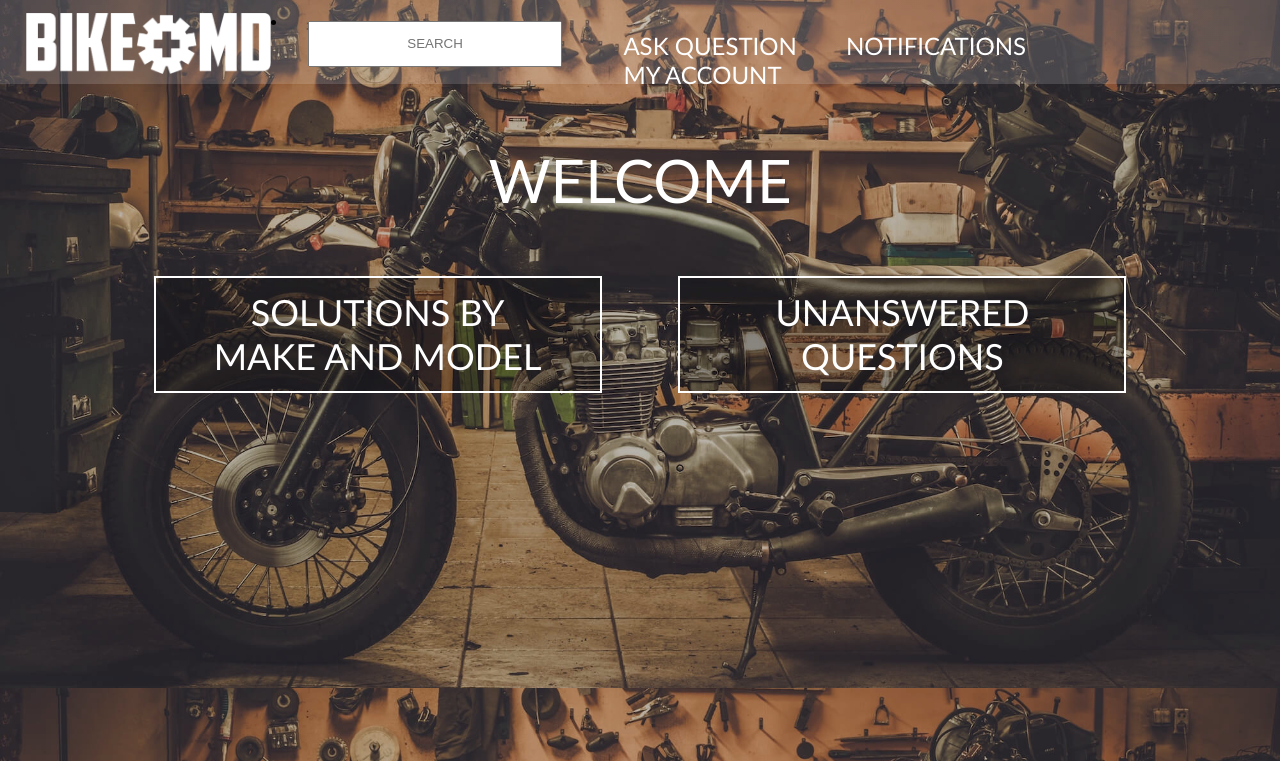
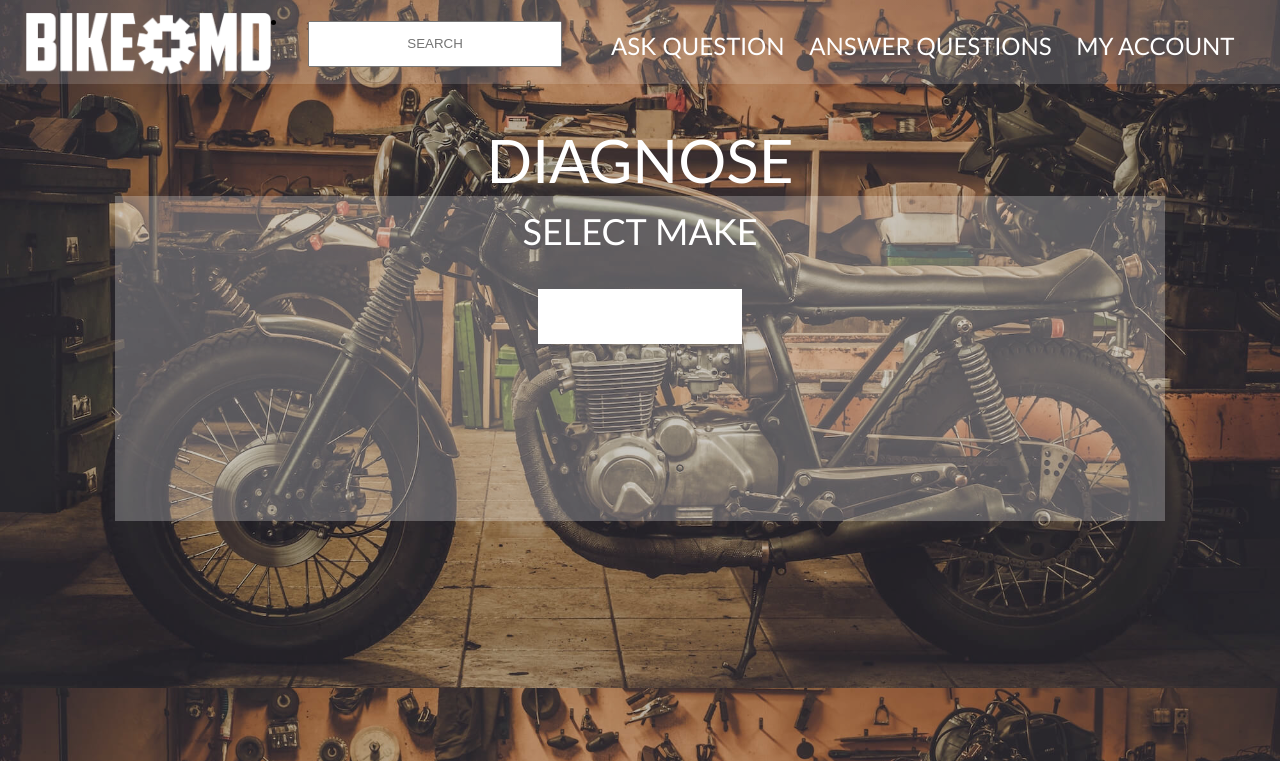
Before and after one commit to bike-md/bike_md, a Django app: page /diag_app/ in a window 1280 px wide. Shown: the top 761 px of the page. Run offline with Django 3.2, Linux system fonts and the light colour scheme; some libraries are stand-ins or nearby versions.

Commit message:
main page

```diff
--- a/diag_app/static/css/_bikedetails.scss
+++ b/diag_app/static/css/_bikedetails.scss
@@ -22,8 +22,8 @@ $golden: #b68d58;
 
 @mixin verticalcenter{
   position: relative;
-  top: 43%;
-  transform: translateY(-43%);
+  top: 30%;
+  transform: translateY(-30%);
 }
 
 
@@ -38,69 +38,7 @@ $golden: #b68d58;
   margin:0;
 }
 
-header{
-  background:linear-gradient(
-        rgba(white, 0.15),
-        rgba(white, 0.15)
-      );
-  height:58px;
-  padding:1% 2%;
 
-.templatelogo{
-  width:20%;
-  float:left;
-}
-
-.search{
-  width:20%;
-  margin:0 3%;
-  float:left;
-  position:relative;
-  bottom:10px;
-}
-
-.templatenav{
-
-    li{
-      list-style-type:none;
-      display:inline-block;
-      padding:0 2%;
-      margin:0;
-      float:left;
-
-      a{
-        text-decoration:none;
-        color:white;
-        @include regularfont;
-        position:relative;
-      }
-
-
-      a:after{
-        display:block;
-        position:absolute;
-        bottom:30px;
-        height:5px;
-        width:0px;
-        background-color:$golden;
-        transition:width .5s;
-        content:"";
-      }
-
-      .link1:hover:after{
-        width:100%;
-      }
-
-      .link2:hover:after{
-        width:100%;
-      }
-
-      .link3:hover:after{
-        width:100%;
-      }
-    }
-  }
-}
 
 .specs{
   @include regularfont;
--- a/diag_app/static/css/_main.scss
+++ b/diag_app/static/css/_main.scss
@@ -1,6 +1,7 @@
 $charcoal: #313237;
 $seafoam: #a8bdba;
 $golden: #b68d58;
+$teal: #45756e;
 
 @mixin regularfont{
   font-size:1.5rem;
@@ -21,6 +22,7 @@ $golden: #b68d58;
 }
 
 
+
 .mainbody{
   background:
   linear-gradient(
@@ -32,119 +34,72 @@ $golden: #b68d58;
   margin:0;
 }
 
-header{
-  background:linear-gradient(
-        rgba(white, 0.15),
-        rgba(white, 0.15)
-      );
-  height:58px;
-  padding:1% 2%;
-
-.templatelogo{
-  width:20%;
-  float:left;
-}
-
-.search{
-  width:20%;
-  margin:0 3%;
-  float:left;
-  position:relative;
-  bottom:10px;
-}
-
-.templatenav{
-
-    li{
-      display:inline-block;
-      padding:0 2%;
-      margin:0;
-      float:left;
-
-      a{
-        text-decoration:none;
-        color:white;
-        @include regularfont;
-        position:relative;
-      }
 
 
-      a:after{
-        display:block;
-        position:absolute;
-        bottom:30px;
-        height:5px;
-        width:0px;
-        background-color:$golden;
-        transition:width .5s;
-        content:"";
-      }
-
-      .link1:hover:after{
-        width:100%;
-      }
-
-      .link2:hover:after{
-        width:100%;
-      }
-
-      .link3:hover:after{
-        width:100%;
-      }
-    }
-  }
-}
-
-
-h3{
+// diagnose title
+.diag-main-title{
   @include largefont;
   font-weight:500;
   color:white;
   text-align:center;
+  margin-bottom:0;
 }
 
-section{
+// .diag-state-circle{
+//   height:10px;
+//   width:10px;
+//   display:inline-block;
+//   text-align:center;
+//   background-color:rgba($seafoam, .75);
+//   border-radius:100%;
+//   padding:1%;
+// }
+
+// select make/year/model box
+.outer-box{
+  background-color:rgba(white, .25);
+  height:300px;
+  width:80%;
+  padding:1%;
   margin:0 auto;
+  position:relative;
+  // top:100px;
 
-  h3{
-    background-color:rgba(black, .25);
-    border:2px solid white;
-    padding:1%;
-    width:35%;
-    margin:0;
-    box-sizing:border-box;
+  .diag-select-title{
     @include mediumfont;
+    font-weight:500;
+    color:white;
+    text-align:center;
+    margin-top:0;
   }
 
-  .solutions{
-    float:left;
-    margin-left:12%;
+  .diag-select-box{
+    background-color:white;
+    height:55px;
+    width:20%;
+    margin:0 auto;
+
+    p{
+      @include regularfont;
+      color:$teal;
+      font-size:16px;
+      text-align:center;
+      padding-top:4px;
+    }
   }
 
-  .unanswered{
-    float:right;
-    margin-right:12%;
+  a{
+    text-decoration:none;
   }
-}
 
 
 
+  .diag-select-box:hover{
+    background-color:$teal;
+     p{
+       color:white;
+     }
+  }
 
-footer{
-  clear:both;
-  background-color:rgba(white, .15);
-  height:30px;
-  position:absolute;
-  bottom:0;
-  width:100%;
 
-  p{
-    color:white;
-    text-align:center;
-    padding-top:.5%;
-    margin:0;
-    font-family:gill sans;
-    text-transform:uppercase;
-
-  }
 }
--- a/diag_app/static/css/style.css
+++ b/diag_app/static/css/style.css
@@ -84,135 +84,54 @@ form input {
   background-size: cover;
   margin: 0; }
 
-header {
-  background: linear-gradient(rgba(255, 255, 255, 0.15), rgba(255, 255, 255, 0.15));
-  height: 58px;
-  padding: 1% 2%; }
-  header .templatelogo {
-    width: 20%;
-    float: left; }
-  header .search {
-    width: 20%;
-    margin: 0 3%;
-    float: left;
-    position: relative;
-    bottom: 10px; }
-  header .templatenav li {
-    display: inline-block;
-    padding: 0 2%;
-    margin: 0;
-    float: left; }
-    header .templatenav li a {
-      text-decoration: none;
-      color: white;
-      font-size: 1.5rem;
-      font-family: gill sans;
-      text-transform: uppercase;
-      position: relative; }
-    header .templatenav li a:after {
-      display: block;
-      position: absolute;
-      bottom: 30px;
-      height: 5px;
-      width: 0px;
-      background-color: #b68d58;
-      transition: width .5s;
-      content: ""; }
-    header .templatenav li .link1:hover:after {
-      width: 100%; }
-    header .templatenav li .link2:hover:after {
-      width: 100%; }
-    header .templatenav li .link3:hover:after {
-      width: 100%; }
-
-h3 {
+.diag-main-title {
   font-size: 3.75rem;
   font-family: gill sans;
   text-transform: uppercase;
   font-weight: 500;
   color: white;
-  text-align: center; }
+  text-align: center;
+  margin-bottom: 0; }
 
-section {
-  margin: 0 auto; }
-  section h3 {
-    background-color: rgba(0, 0, 0, 0.25);
-    border: 2px solid white;
+.outer-box {
+  background-color: rgba(255, 255, 255, 0.25);
+  height: 300px;
+  width: 80%;
   padding: 1%;
-    width: 35%;
-    margin: 0;
-    box-sizing: border-box;
+  margin: 0 auto;
+  position: relative; }
+  .outer-box .diag-select-title {
     font-size: 2.25rem;
     font-family: gill sans;
-    text-transform: uppercase; }
-  section .solutions {
-    float: left;
-    margin-left: 12%; }
-  section .unanswered {
-    float: right;
-    margin-right: 12%; }
-
-footer {
-  clear: both;
-  background-color: rgba(255, 255, 255, 0.15);
-  height: 30px;
-  position: absolute;
-  bottom: 0;
-  width: 100%; }
-  footer p {
+    text-transform: uppercase;
+    font-weight: 500;
     color: white;
     text-align: center;
-    padding-top: .5%;
-    margin: 0;
+    margin-top: 0; }
+  .outer-box .diag-select-box {
+    background-color: white;
+    height: 55px;
+    width: 20%;
+    margin: 0 auto; }
+    .outer-box .diag-select-box p {
+      font-size: 1.5rem;
       font-family: gill sans;
-    text-transform: uppercase; }
+      text-transform: uppercase;
+      color: #45756e;
+      font-size: 16px;
+      text-align: center;
+      padding-top: 4px; }
+  .outer-box a {
+    text-decoration: none; }
+  .outer-box .diag-select-box:hover {
+    background-color: #45756e; }
+    .outer-box .diag-select-box:hover p {
+      color: white; }
 
 .bikedetailsbody {
   background: linear-gradient(rgba(0, 0, 0, 0.25), rgba(0, 0, 0, 0.25)), url("../images/bikedetails-background.png");
   background-size: cover;
   margin: 0; }
-
-header {
-  background: linear-gradient(rgba(255, 255, 255, 0.15), rgba(255, 255, 255, 0.15));
-  height: 58px;
-  padding: 1% 2%; }
-  header .templatelogo {
-    width: 20%;
-    float: left; }
-  header .search {
-    width: 20%;
-    margin: 0 3%;
-    float: left;
-    position: relative;
-    bottom: 10px; }
-  header .templatenav li {
-    list-style-type: none;
-    display: inline-block;
-    padding: 0 2%;
-    margin: 0;
-    float: left; }
-    header .templatenav li a {
-      text-decoration: none;
-      color: white;
-      font-size: 1.5rem;
-      font-family: gill sans;
-      text-transform: uppercase;
-      position: relative; }
-    header .templatenav li a:after {
-      display: block;
-      position: absolute;
-      bottom: 30px;
-      height: 5px;
-      width: 0px;
-      background-color: #b68d58;
-      transition: width .5s;
-      content: ""; }
-    header .templatenav li .link1:hover:after {
-      width: 100%; }
-    header .templatenav li .link2:hover:after {
-      width: 100%; }
-    header .templatenav li .link3:hover:after {
-      width: 100%; }
 
 .specs {
   font-size: 1.5rem;
@@ -246,7 +165,18 @@ header {
     text-transform: uppercase;
     color: white;
     font-weight: 500; }
-  .systems .sys {
+  .systems a {
+    text-align: center;
+    text-decoration: none;
+    font-size: 1.5rem;
+    font-family: gill sans;
+    text-transform: uppercase;
+    color: white;
+    position: relative;
+    top: 30%;
+    transform: translateY(-30%);
+    margin: 0; }
+    .systems a .sys {
       height: 150px;
       width: 150px;
       margin: 0 4%;
@@ -254,21 +184,52 @@ header {
       background-color: rgba(168, 189, 186, 0.75);
       border-radius: 100%;
       padding: 1%; }
-    .systems .sys a {
-      text-align: center;
-      text-decoration: none;
-      font-size: 1.5rem;
-      font-family: gill sans;
-      text-transform: uppercase;
-      color: white;
-      position: relative;
-      top: 43%;
-      transform: translateY(-43%);
-      margin: 0; }
   .systems .sys:hover {
     background-color: #b68d58;
     transform: rotate(360deg);
     transition: .5s; }
+
+header {
+  background: linear-gradient(rgba(255, 255, 255, 0.15), rgba(255, 255, 255, 0.15));
+  height: 58px;
+  padding: 1% 2%; }
+  header .templatelogo {
+    width: 20%;
+    float: left; }
+  header .search {
+    width: 20%;
+    margin: 0 3%;
+    float: left;
+    position: relative;
+    bottom: 10px; }
+  header .templatenav li {
+    list-style-type: none;
+    display: inline-block;
+    padding: 0 1%;
+    margin: 0;
+    float: left; }
+    header .templatenav li a {
+      text-decoration: none;
+      color: white;
+      font-size: 1.5rem;
+      font-family: gill sans;
+      text-transform: uppercase;
+      position: relative; }
+    header .templatenav li a:after {
+      display: block;
+      position: absolute;
+      bottom: 30px;
+      height: 5px;
+      width: 0px;
+      background-color: #b68d58;
+      transition: width .5s;
+      content: ""; }
+    header .templatenav li .link1:hover:after {
+      width: 100%; }
+    header .templatenav li .link2:hover:after {
+      width: 100%; }
+    header .templatenav li .link3:hover:after {
+      width: 100%; }
 
 footer {
   clear: both;
--- a/diag_app/static/css/style.scss
+++ b/diag_app/static/css/style.scss
@@ -2,7 +2,6 @@
 @import "createaccount.scss";
 @import "main.scss";
 @import "bikedetails.scss";
-@import "problem-detail-solution.scss";
 @import "problem-detail.scss";
 @import "profile.scss";
 @import "system-problem-list.scss";
@@ -28,3 +27,87 @@ $golden: #b68d58;
   font-family:gill sans;
   text-transform:uppercase;
 }
+
+header{
+  background:linear-gradient(
+        rgba(white, 0.15),
+        rgba(white, 0.15)
+      );
+  height:58px;
+  padding:1% 2%;
+
+.templatelogo{
+  width:20%;
+  float:left;
+}
+
+.search{
+  width:20%;
+  margin:0 3%;
+  float:left;
+  position:relative;
+  bottom:10px;
+}
+
+.templatenav{
+
+    li{
+      list-style-type:none;
+      display:inline-block;
+      padding:0 1%;
+      margin:0;
+      float:left;
+
+      a{
+        text-decoration:none;
+        color:white;
+        @include regularfont;
+        position:relative;
+      }
+
+
+      a:after{
+        display:block;
+        position:absolute;
+        bottom:30px;
+        height:5px;
+        width:0px;
+        background-color:$golden;
+        transition:width .5s;
+        content:"";
+      }
+
+      .link1:hover:after{
+        width:100%;
+      }
+
+      .link2:hover:after{
+        width:100%;
+      }
+
+      .link3:hover:after{
+        width:100%;
+      }
+    }
+  }
+}
+
+
+footer{
+  clear:both;
+  background-color:rgba(white, .15);
+  height:30px;
+  position:absolute;
+  bottom:0;
+  width:100%;
+
+  p{
+    color:white;
+    text-align:center;
+    padding-top:.5%;
+    margin:0;
+    font-family:gill sans;
+    text-transform:uppercase;
+
+  }
+}
--- a/diag_app/templates/main.html
+++ b/diag_app/templates/main.html
@@ -1,18 +1,18 @@
-  {%load static%}
+  <!-- {%load static%} -->
     <!DOCTYPE html>
     <html>
       <head>
         <meta charset="utf-8">
         <meta name="viewport" content="width=device-width, initial-scale=1">
         <link src ="https://necolas.github.io/normalize.css/5.0.0/normalize.css">
-        <link href ="{% static 'css/style.css' %}" type ="text/css" rel ="stylesheet">
+        <link href ="../static/css/style.css" type ="text/css" rel ="stylesheet">
         <title></title>
       </head>
 
       <body class ="mainbody">
 
         <header>
-          <li><a href ="#"><img class ="templatelogo" src ="{% static 'images/logo-template.png' %}"></a></li>
+          <li><a href ="#"><img class ="templatelogo" src ="../static/images/logo-template.png"></a></li>
 
           <form>
             <input class ="search" type ="text" placeholder ="Search" name ="search"></input>
@@ -20,18 +20,32 @@
 
           <nav class ="templatenav">
             <li><a class ="link1" href ="#">Ask Question</a></li>
-            <li><a class ="link2" href ="#">Notifications</a></li>
+            <li><a class ="link2" href ="#">Answer Questions</a></li>
             <li><a class ="link3" href ="#">MY Account</a></li>
           </nav>
         </header>
 
 
 
-        <h3>Welcome</h3>
+        <h1 class ="diag-main-title">Diagnose</h1>
 
-        <section>
-          <h3 class ="solutions">Solutions by <br> make and model</h3>
-          <h3 class ="unanswered">Unanswered <br>Questions</h3>
+        <!-- <div class ="diag-state-circle">
+          <p>1</p>
+        </div>
+
+        <div class ="diag-state-circle">
+          <p>1</p>
+        </div>
+
+        <div class ="diag-state-circle">
+          <p>1</p>
+        </div> -->
+
+        <section class="outer-box">
+          <h3 class ="diag-select-title">select make</h3>
+            <a href=""><div class ="diag-select-box">
+
+            </div></a>
         </section>
 
 
--- a/diag_app/templates/index.html
+++ b/diag_app/templates/registration/index.html
@@ -4,7 +4,7 @@
     <meta charset="utf-8">
     <meta name="viewport" content="width=device-width, initial-scale=1">
     <link src ="https://necolas.github.io/normalize.css/5.0.0/normalize.css">
-    <link href ="css/style.css" type ="text/css" rel ="stylesheet">
+    <link href ="../../static/css/style.css" type ="text/css" rel ="stylesheet">
     <title></title>
   </head>
 
@@ -12,7 +12,7 @@
 
     <nav class ="indexnav">
       <ul>
-        <a href ="#"><li class ="logobox"><img class ="logo" src ="images/BikeMDLogo.png"></li></a>
+        <a href ="#"><li class ="logobox"><img class ="logo" src ="../../static/images/BikeMDLogo.png"></li></a>
         <li><a class ="link1" href ="#">Register</a></li>
         <li><a class ="link2" href ="#">Services</a></li>
         <li><a class ="link3" href ="#">About Us</a></li>
```
Also changed, not shown: other parts of diag_app/static/css/_bikedetails.scss (+13 -31 lines), diag_app/templates/bikedetails.html (+7 -7 lines), diag_app/templates/problem-detail-solution.html (deleted, +0 -24 lines), diag_app/templates/system-problem-list.html (deleted, +0 -24 lines), diag_app/static/css/_problem-detail-solution.scss (deleted), 2 other files. Lines whose indentation alone changed are shown as unchanged.
